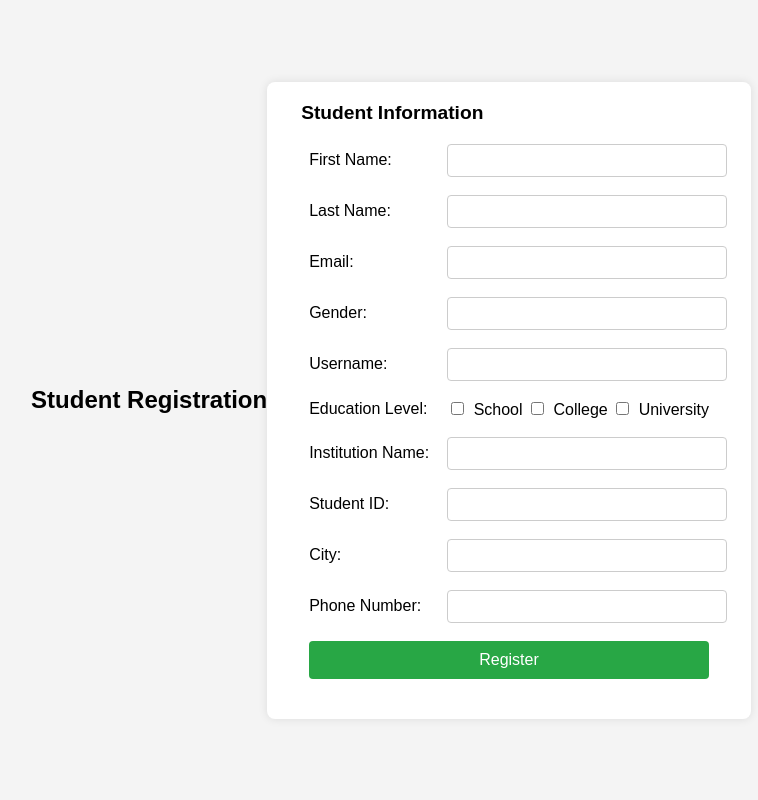
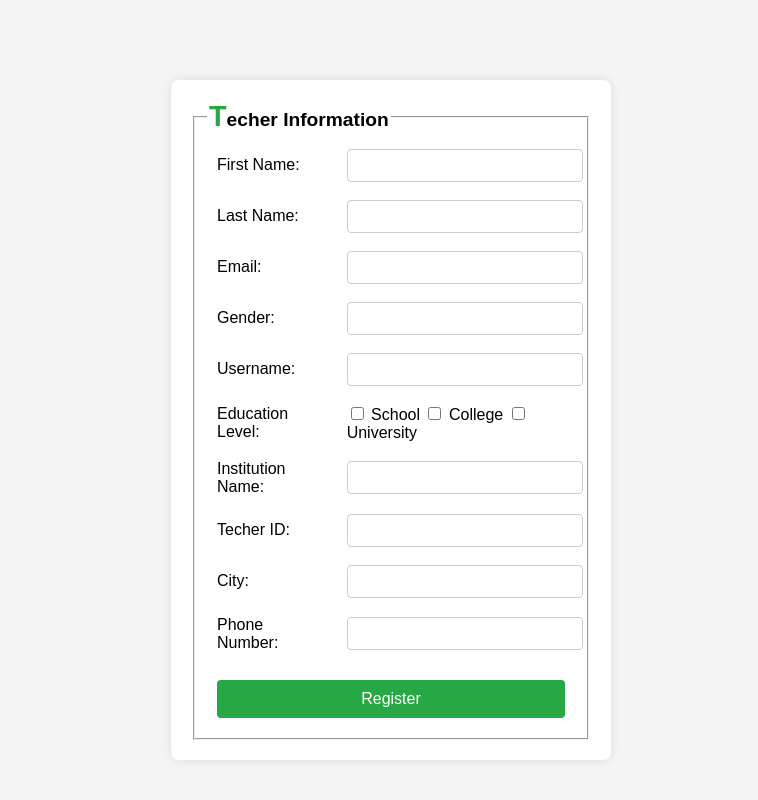
Before and after one commit to Tonmoy51480/WEB_TECHNOLOGIES_PROJECT, a PHP site: page /tReg.php in a window 1280 px wide. Shown: the whole page, without its empty margins (249-1007 px from the left). Run offline with PHP 8.4, Linux system fonts and the light colour scheme.

Commit message:
add new property

```diff
--- a/Teacher/tReg.css
+++ b/Teacher/tReg.css
@@ -1,38 +1,59 @@
+/* 1. Simple Selectors (Element, ID, Class) */
 body {
     font-family: Arial, sans-serif;
     background-color: #f4f4f4;
     display: flex;
+    flex-direction: column;
     justify-content: center;
     align-items: center;
     height: 100vh;
     margin: 0;
 }
 
-form {
-    background: #fff;
-    padding: 20px;
-    border-radius: 8px;
-    box-shadow: 0px 0px 10px rgba(0, 0, 0, 0.1);
+h2 {
+    color: #333;
+    margin-bottom: 20px;
 }
 
-fieldset {
-    border: none;
-    padding: 10px;
+#gender {
+    width: 100%;
+    padding: 8px;
+    border: 1px solid #ccc;
+    border-radius: 4px;
 }
 
-legend {
+/* 2. Combinator Selectors */
+fieldset legend {
     font-size: 1.2em;
     font-weight: bold;
 }
 
-table {
+/* Styling table inside fieldset */
+fieldset table {
     width: 100%;
 }
 
-td {
+fieldset table td {
     padding: 8px;
 }
 
+/* 3. Pseudo-Class Selectors */
+input:focus {
+    border-color: #28a745;
+    outline: none;
+}
+
+input[type="submit"]:hover {
+    background-color: #218838;
+}
+
+/* 4. Pseudo-Element Selectors */
+legend::first-letter {
+    font-size: 1.5em;
+    color: #28a745;
+}
+
+/* 5. Attribute Selectors */
 input[type="text"],
 input[type="email"],
 input[type="tel"] {
@@ -40,12 +61,44 @@ input[type="tel"] {
     padding: 8px;
     border: 1px solid #ccc;
     border-radius: 4px;
+    display: inline-block; /* Demonstrating inline-block */
 }
 
-input[type="checkbox"] {
-    margin-right: 5px;
+/* Position Property */
+.position-example {
+    position: absolute;
+    top: 10px;
+    right: 10px;
+    background: red;
+    color: white;
+    padding: 5px;
+    border-radius: 4px;
 }
 
+/* Max Width */
+form {
+    background: #fff;
+    padding: 20px;
+    border-radius: 8px;
+    box-shadow: 0px 0px 10px rgba(0, 0, 0, 0.1);
+    max-width: 400px;
+    width: 100%;
+    position: relative;
+    z-index: 10;
+}
+
+/* Overflow */
+.overflow-example {
+    width: 300px;
+    height: 50px;
+    border: 2px solid #000;
+    padding: 10px;
+    overflow: hidden; /* Hide overflow content */
+    white-space: nowrap;
+    text-overflow: ellipsis;
+}
+
+/* Margins & Paddings */
 input[type="submit"] {
     width: 100%;
     background-color: #28a745;
@@ -55,8 +108,11 @@ input[type="submit"] {
     cursor: pointer;
     font-size: 1em;
     border-radius: 4px;
+    margin-top: 10px;
 }
 
-input[type="submit"]:hover {
-    background-color: #218838;
+/* Borders */
+input {
+    border: 1px solid #ccc;
+    border-radius: 4px;
 }
--- a/Teacher/tReg.php
+++ b/Teacher/tReg.php
@@ -4,14 +4,14 @@
 <head>
     <meta charset="UTF-8">
     <meta name="viewport" content="width=device-width, initial-scale=1.0">
-    <title>Student Registration</title>
+    <title>Techer Registration</title>
     <link rel="stylesheet" href="tReg.css">
 </head>
 <body>
-    <h2>Student Registration</h2>
+    <h2></h2>
     <form action="#" method="post">
         <fieldset>
-            <legend>Student Information</legend>
+            <legend>Techer Information</legend>
             <table>
                 <tr>
                     <td><label for="first_name">First Name:</label></td>
@@ -49,7 +49,7 @@
                     <td><input type="text" id="institution_name" name="institution_name" required></td>
                 </tr>
                 <tr>
-                    <td><label for="student_id">Student ID:</label></td>
+                    <td><label for="student_id">Techer ID:</label></td>
                     <td><input type="text" id="student_id" name="student_id" required></td>
                 </tr>
                 <tr>
```
